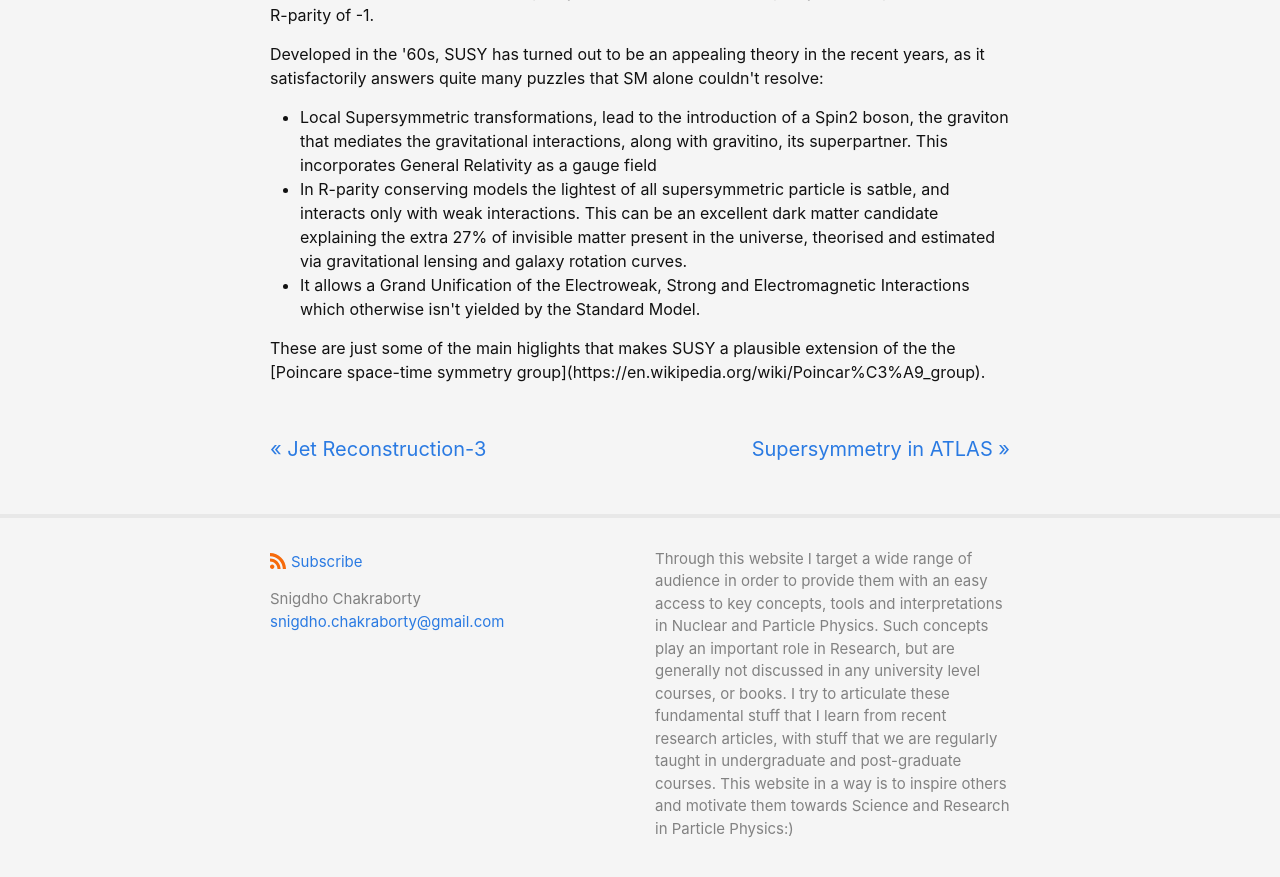
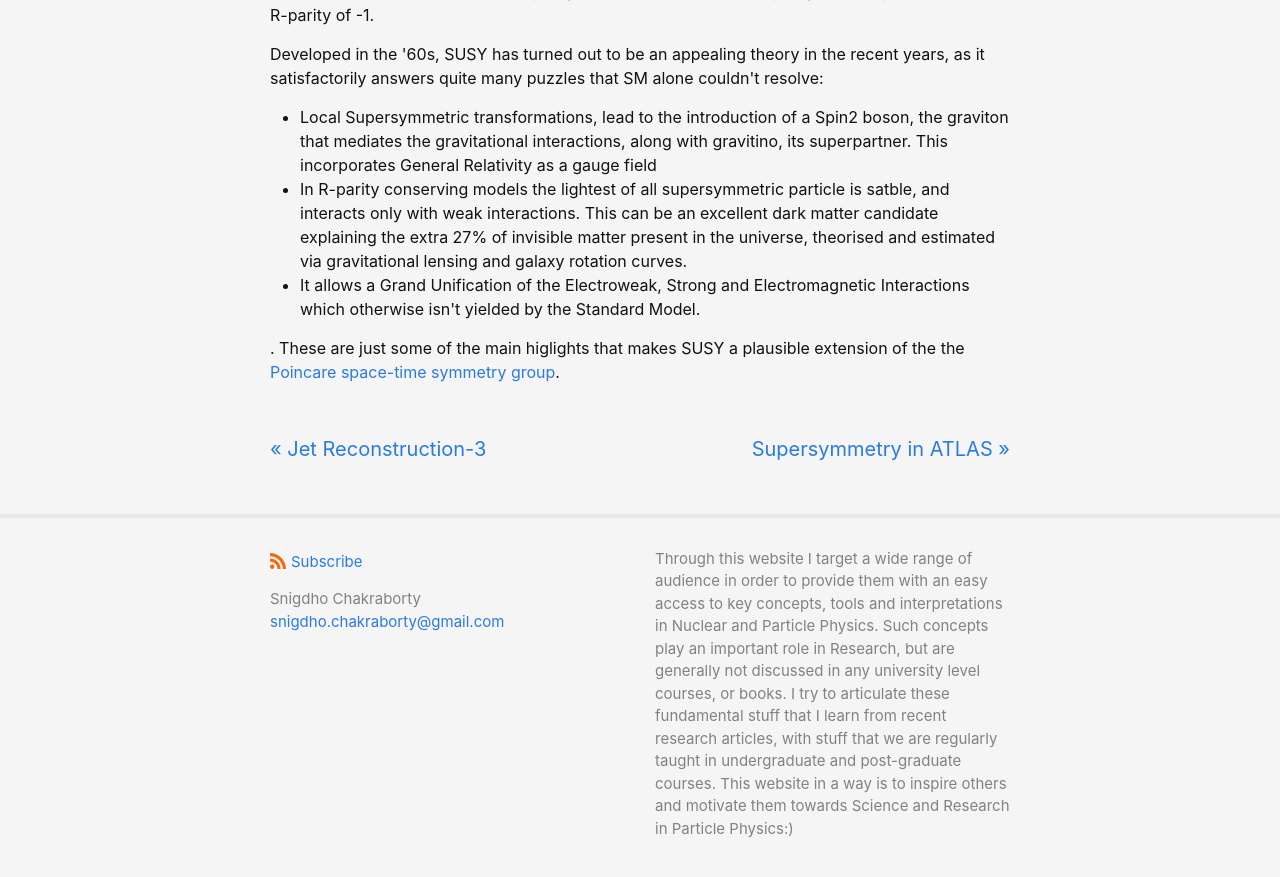
Before and after one commit to snigdhochakraborty/snigdhochakraborty.github.io, a Jekyll site: the page built from _posts/2021-05-05-RPV.md, in a window 1280 px wide and 900 px high, scrolled down 1169 px. Shown: the top 877 px of the window. Built offline with Jekyll 4.4.1, drawn with Linux system fonts in a browser that asks for light colours.

Commit message:
Update 2021-05-05-RPV.md

```diff
--- a/_posts/2021-05-05-RPV.md
+++ b/_posts/2021-05-05-RPV.md
@@ -17,4 +17,4 @@ As I discussed in one of my past blog post [<b>The Standard Model and Beyond</b>
 <li>Local Supersymmetric transformations, lead to the introduction of a Spin2 boson, the graviton that mediates the gravitational interactions, along with gravitino, its superpartner. This incorporates General Relativity as a gauge field</li>
  <li>In R-parity conserving models the lightest of all supersymmetric particle is satble, and interacts only with weak interactions. This can be an excellent dark matter candidate explaining the extra 27% of invisible matter present in the universe, theorised and estimated via gravitational lensing and galaxy rotation curves.</li>
  <li>It allows a Grand Unification of the Electroweak, Strong and Electromagnetic Interactions which otherwise isn't yielded by the Standard Model.</li>
-</ul> These are just some of the main higlights that makes SUSY a plausible extension of the the [Poincare space-time symmetry group](https://en.wikipedia.org/wiki/Poincar%C3%A9_group).</p>
+</ul> </p>. These are just some of the main higlights that makes SUSY a plausible extension of the the [Poincare space-time symmetry group](https://en.wikipedia.org/wiki/Poincar%C3%A9_group).
```
